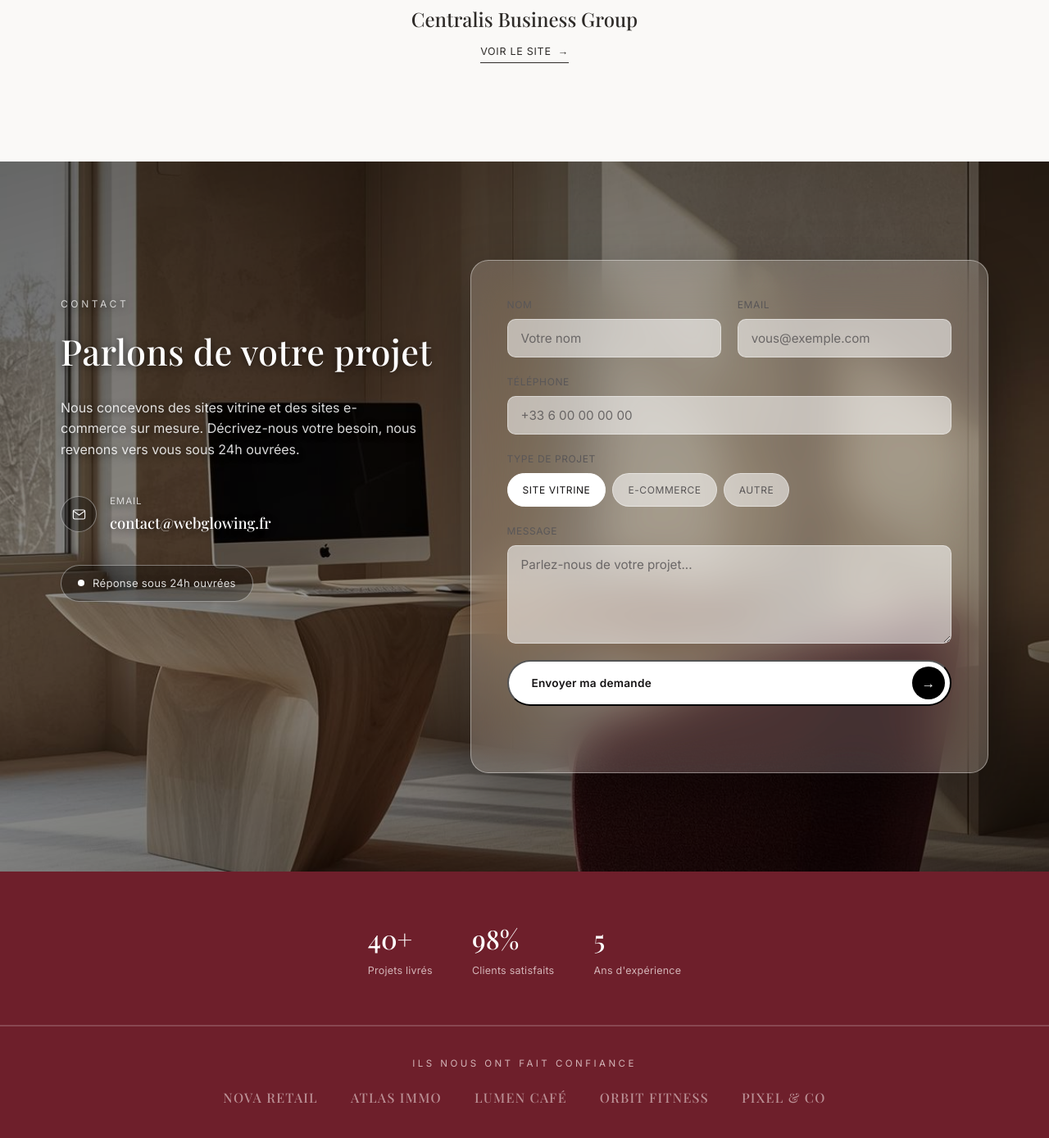
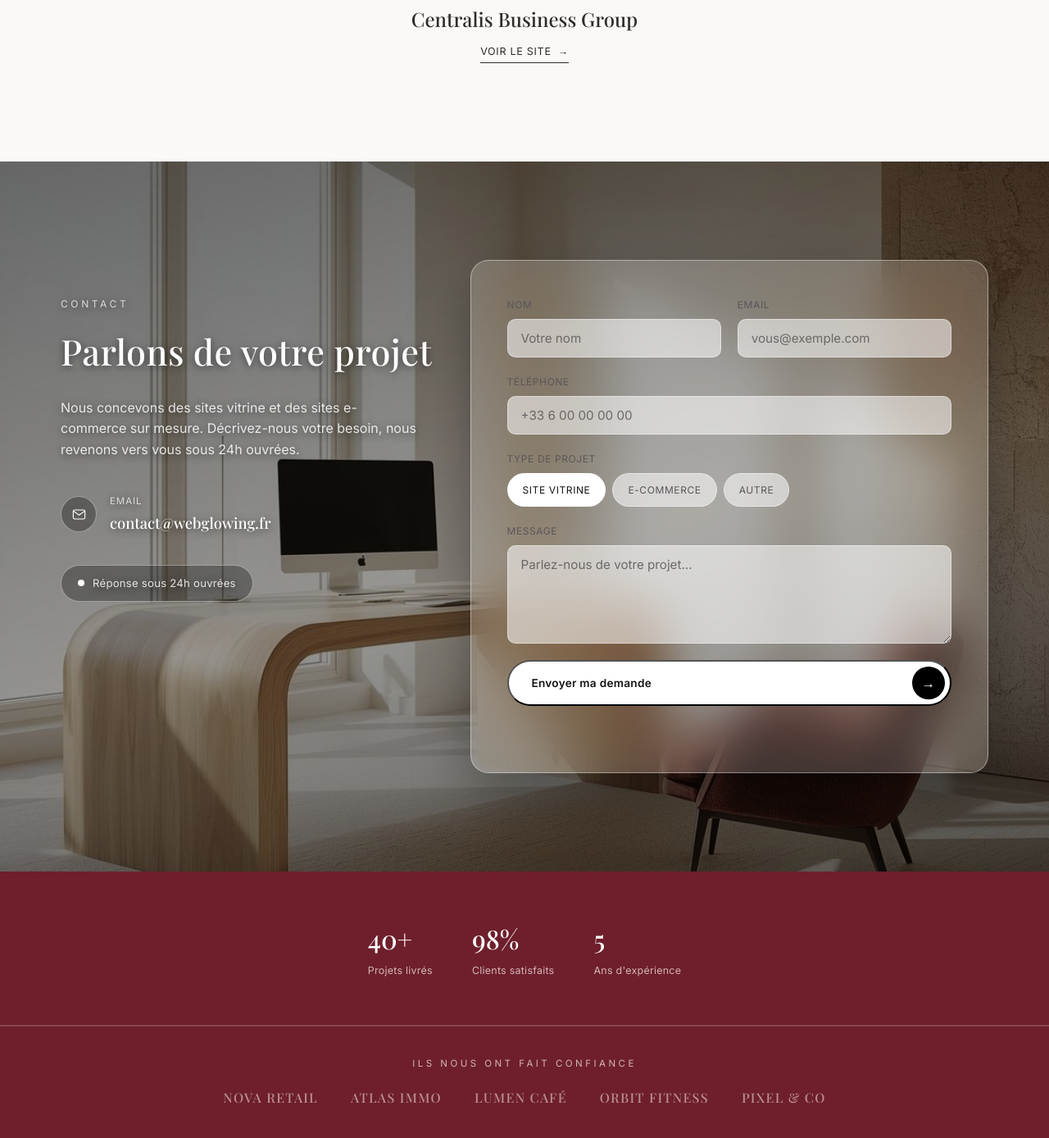
Before and after one commit to Centralis23/webglowing, a PHP site: page / in a window 1280 px wide. Shown: the part 1573-2961 px from the top of the page at 82% size. Run offline with PHP 8.4, Linux system fonts and the light colour scheme.

Commit message:
Swap contact section background to the new office desk photo
Rename the client's newly uploaded image into assets/ and point the
.contact background at it instead of the previous desk photo.

Co-Authored-By: Claude Sonnet 5 <noreply@anthropic.com>
Claude-Session: https://claude.ai/code/session_01L4feZGNX4GpSS44QNya5iV

```diff
--- a/style.css
+++ b/style.css
@@ -249,7 +249,7 @@ h1,h2,h3{font-family:var(--ff-display);font-weight:500;letter-spacing:.01em;colo
   --form-surface:rgba(255,255,255,.55);
   background:
     linear-gradient(165deg, rgba(0,0,0,.6) 0%, rgba(0,0,0,.4) 55%, rgba(0,0,0,.65) 100%),
-    url('assets/contact-bg.jpg') center/cover no-repeat;
+    url('assets/contact-bg-2.jpg') center/cover no-repeat;
 }
 .contact-grid{
   display:grid;grid-template-columns:.85fr 1.15fr;gap:32px;align-items:stretch;
```
Also changed, not shown: assets/contact-bg-2.jpg (added).
